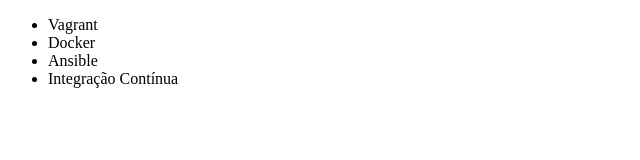
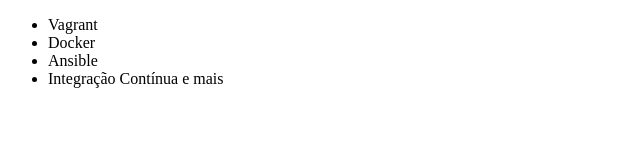
Before and after one commit to RafaelHadzic/alura-git, a plain HTML site: page index.html in a window 1280 px wide. Shown: the full height of the page, 0-640 px from the left. Drawn offline with Linux system fonts and the light colour scheme.

```diff
--- a/index.html
+++ b/index.html
@@ -9,7 +9,7 @@
         <li>Vagrant</li>
         <li>Docker</li>
         <li>Ansible</li>
-        <li>Integração Contínua</li>
+        <li>Integração Contínua e mais</li>
     </ul>
 </body>
 </html>
```
